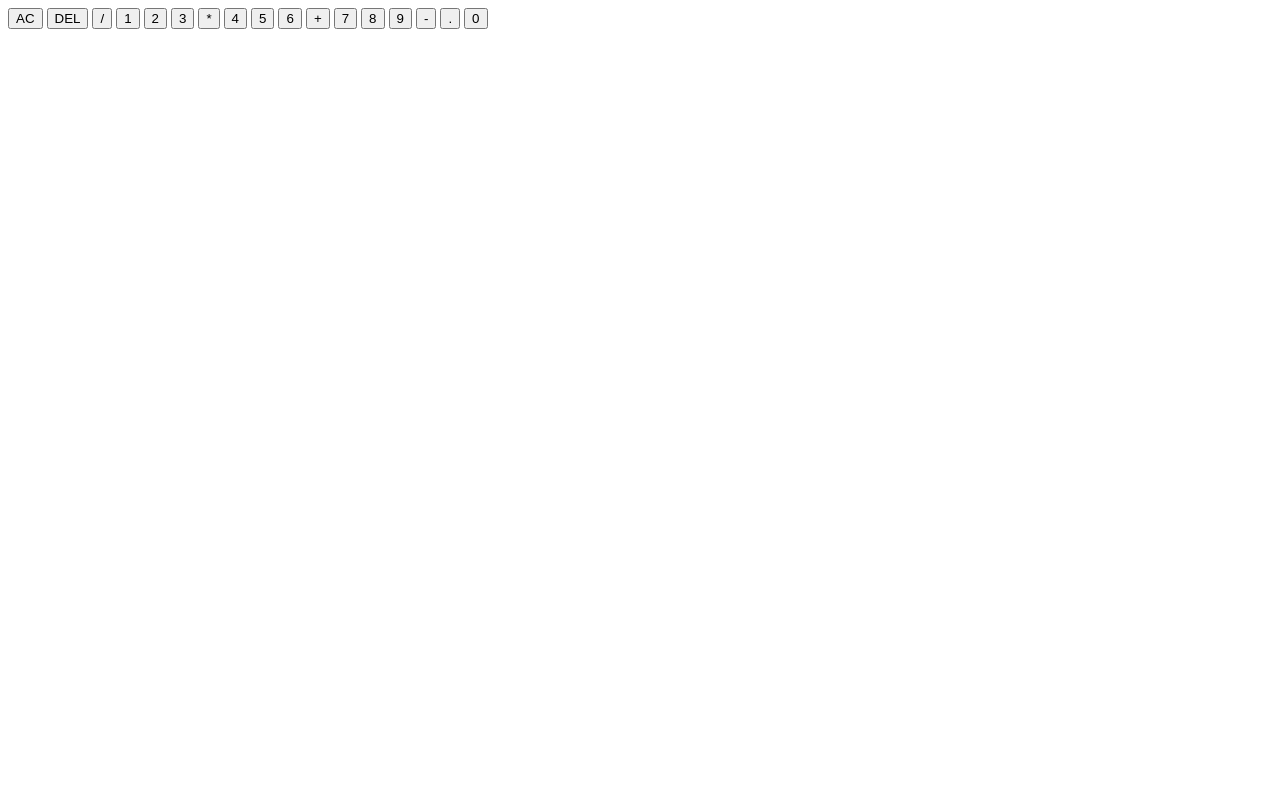
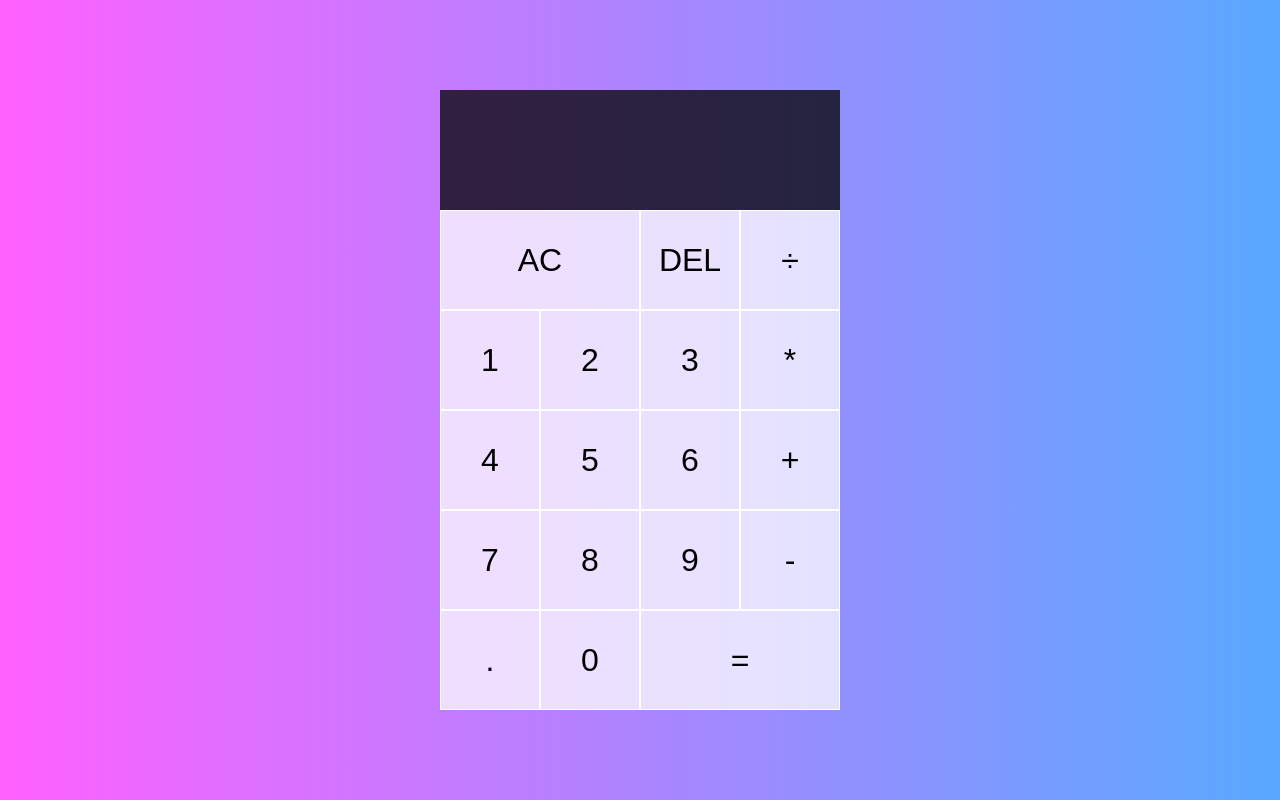
Before and after one commit to LeoRoberts21/Calculator, a plain HTML site: page index.html in a window 1280 px wide. Drawn offline with Linux system fonts and the light colour scheme.

Commit message:
html and css done

```diff
--- a/index.html
+++ b/index.html
@@ -1,30 +1,37 @@
 <!DOCTYPE html>
 <html lang="en">
 <head>
-    <meta charset="UTF-8">
-    <meta http-equiv="X-UA-Compatible" content="IE=edge">
-    <meta name="viewport" content="width=device-width, initial-scale=1.0">
-    <title>Calculator</title>
+  <meta charset="UTF-8">
+  <meta name="viewport" content="width=device-width, initial-scale=1.0">
+  <meta http-equiv="X-UA-Compatible" content="ie=edge">
+  <title>Calculator</title>
+  <link href="style.css" rel="stylesheet">
+  <script src="script.js" defer></script>
 </head>
 <body>
-    <div class="calculator-grid">
-        <button>AC</button>
-        <button>DEL</button>
-        <button>/</button>
-        <button>1</button>
-        <button>2</button>
-        <button>3</button>
-        <button>*</button>
-        <button>4</button>
-        <button>5</button>
-        <button>6</button>
-        <button>+</button>
-        <button>7</button>
-        <button>8</button>
-        <button>9</button>
-        <button>-</button>
-        <button>.</button>
-        <button>0</button>
+  <div class="calculator-grid">
+    <div class="output">
+      <div data-previous-operand class="previous-operand"></div>
+      <div data-current-operand class="current-operand"></div>
     </div>
+    <button data-all-clear class="span-two">AC</button>
+    <button data-delete>DEL</button>
+    <button data-operation>÷</button>
+    <button data-number>1</button>
+    <button data-number>2</button>
+    <button data-number>3</button>
+    <button data-operation>*</button>
+    <button data-number>4</button>
+    <button data-number>5</button>
+    <button data-number>6</button>
+    <button data-operation>+</button>
+    <button data-number>7</button>
+    <button data-number>8</button>
+    <button data-number>9</button>
+    <button data-operation>-</button>
+    <button data-number>.</button>
+    <button data-number>0</button>
+    <button data-equals class="span-two">=</button>
+  </div>
 </body>
 </html>
--- a/style.css
+++ b/style.css
@@ -0,0 +1,58 @@
+*, *::before, *::after {
+    box-sizing: border-box;
+    font-family: Gotham Rounded, sans-serif;
+    font-weight: normal;
+  }
+
+  body {
+    padding: 0;
+    margin: 0;
+    background: linear-gradient(to right, #ff00ff9e, #258effc3);
+  }
+
+  .calculator-grid {
+    display: grid;
+    justify-content: center;
+    align-content: center;
+    min-height: 100vh;
+    grid-template-columns: repeat(4, 100px);
+    grid-template-rows: minmax(120px, auto) repeat(5, 100px);
+  }
+
+  .calculator-grid > button {
+    cursor: pointer;
+    font-size: 2rem;
+    border: 1px solid white;
+    outline: none;
+    background-color: rgba(255, 255, 255, .75);
+  }
+
+  .calculator-grid > button:hover {
+    background-color: rgba(255, 255, 255, .9);
+  }
+
+  .span-two {
+    grid-column: span 2;
+  }
+
+  .output {
+    grid-column: 1 / -1;
+    background-color: rgba(0, 0, 0, .75);
+    display: flex;
+    align-items: flex-end;
+    justify-content: space-around;
+    flex-direction: column;
+    padding: 10px;
+    word-wrap: break-word;
+    word-break: break-all;
+  }
+
+  .output .previous-operand {
+    color: rgba(255, 255, 255, .75);
+    font-size: 1.5rem;
+  }
+
+  .output .current-operand {
+    color: white;
+    font-size: 2.5rem;
+  }
```
Also changed, not shown: 1 other file.
